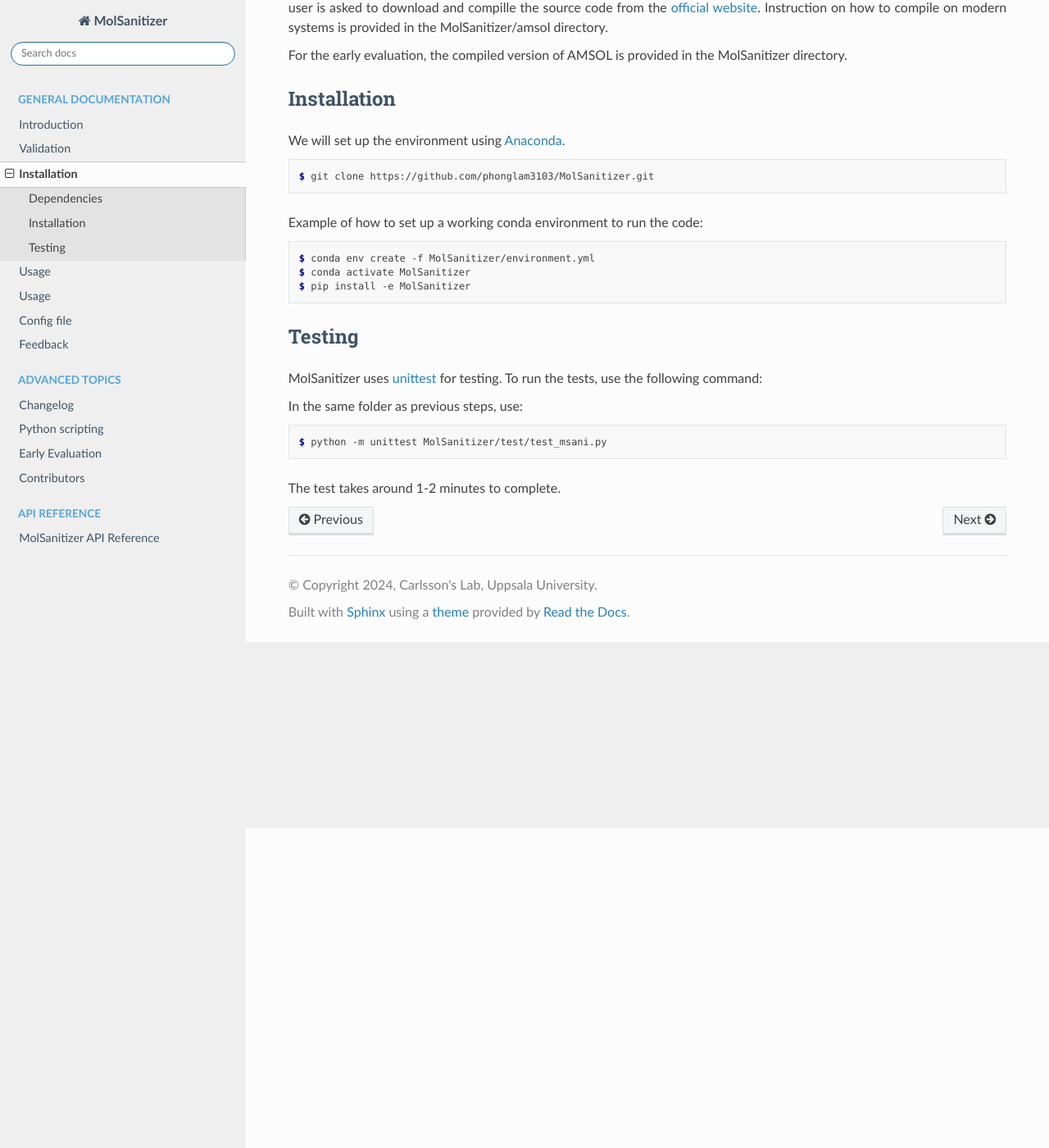
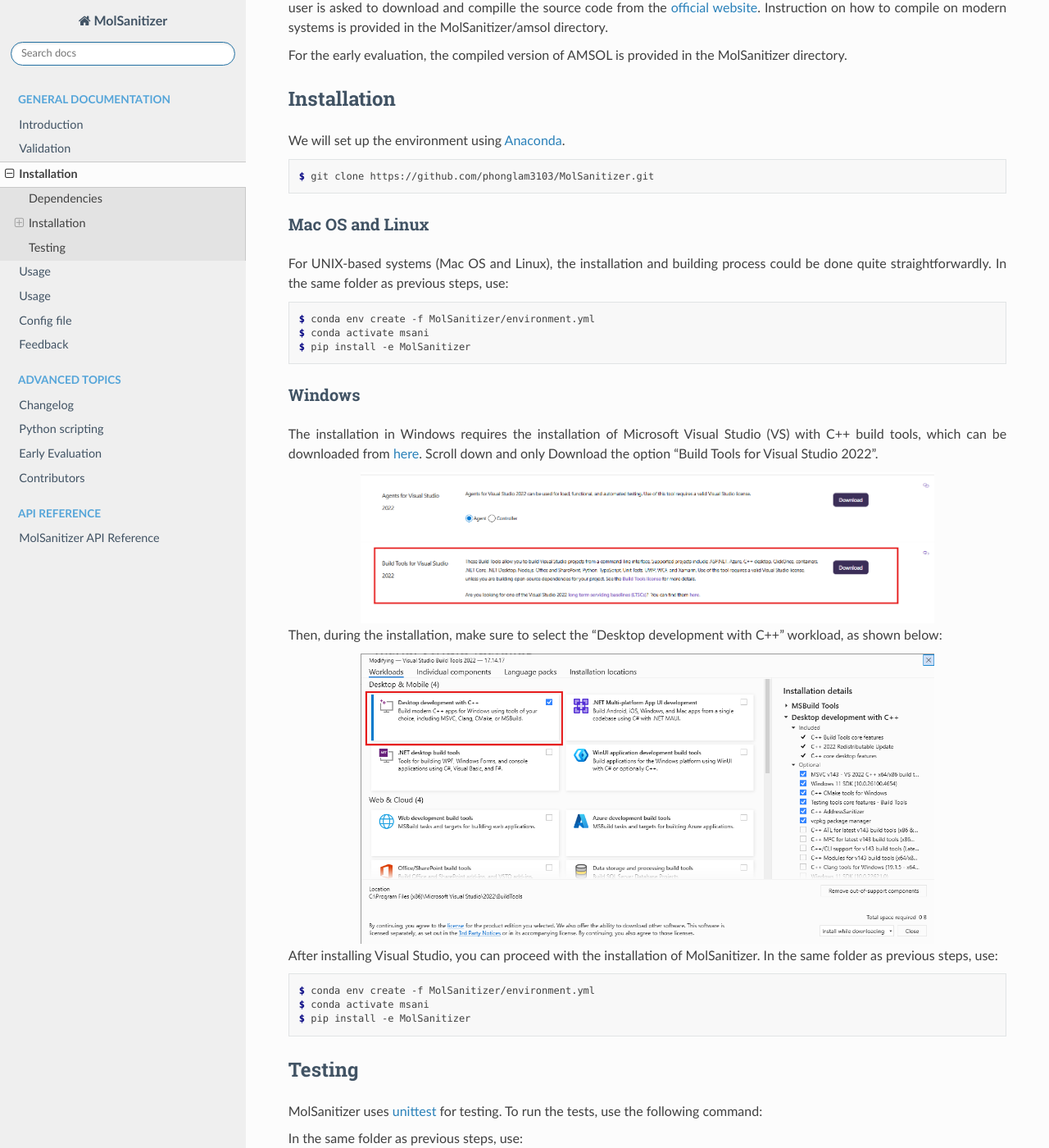
Before and after one commit to Carlssonlab/MolSanitizer, a Sphinx documentation site: the page built from docs/source/installation.rst, in a window 1280 px wide and 1400 px high, scrolled down 390 px. Shown: the whole window at 82% size. Built offline with Sphinx 7.4.7 and the Read the Docs theme 3.1.0, drawn with Linux system fonts in a browser that asks for light colours.

Commit message:
Update guidance for Windows users to install msani

```diff
--- a/docs/source/installation.rst
+++ b/docs/source/installation.rst
@@ -29,14 +29,39 @@
    $ git clone https://github.com/phonglam3103/MolSanitizer.git
 
 
-Example of how to set up a working conda environment to run the code:
+Mac OS and Linux
+^^^^^^^^^^^^^^^^^^^^^^^^^^^
+
+For UNIX-based systems (Mac OS and Linux), the installation and building process could be done quite straightforwardly. In the same folder as previous steps, use:
 
 .. code-block:: console
 
    $ conda env create -f MolSanitizer/environment.yml
-   $ conda activate MolSanitizer
+   $ conda activate msani
    $ pip install -e MolSanitizer
 
+Windows
+^^^^^^^^^^^^^^^^^^^^^^^^^^^
+
+The installation in Windows requires the installation of Microsoft Visual Studio (VS) with C++ build tools, which can be downloaded from `here <https://visualstudio.microsoft.com/downloads/?cid=learn-onpage-download-install-visual-studio-page-cta>`_. Scroll down and only Download the option "Build Tools for Visual Studio 2022".
+
+.. image:: _static/VisualStudio.png
+   :width: 700px
+   :align: center
+
+Then, during the installation, make sure to select the "Desktop development with C++" workload, as shown below:
+
+.. image:: _static/VisualStudio2.png
+   :width: 700px
+   :align: center
+
+After installing Visual Studio, you can proceed with the installation of MolSanitizer. In the same folder as previous steps, use:
+
+.. code-block:: console
+
+   $ conda env create -f MolSanitizer/environment.yml
+   $ conda activate msani
+   $ pip install -e MolSanitizer
 
 Testing
 -------
```
Also changed, not shown: README.md (+2 -2 lines), docs/source/_static/VisualStudio.png (added), docs/source/_static/VisualStudio2.png (added), docs/source/_static/Workflow.png.
